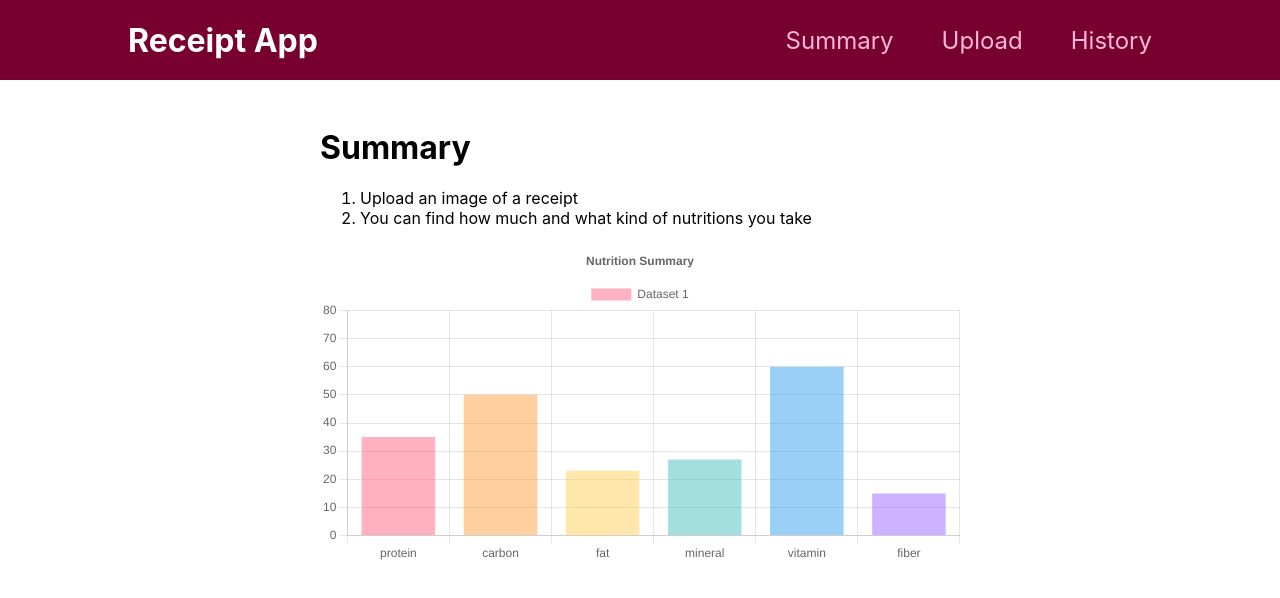
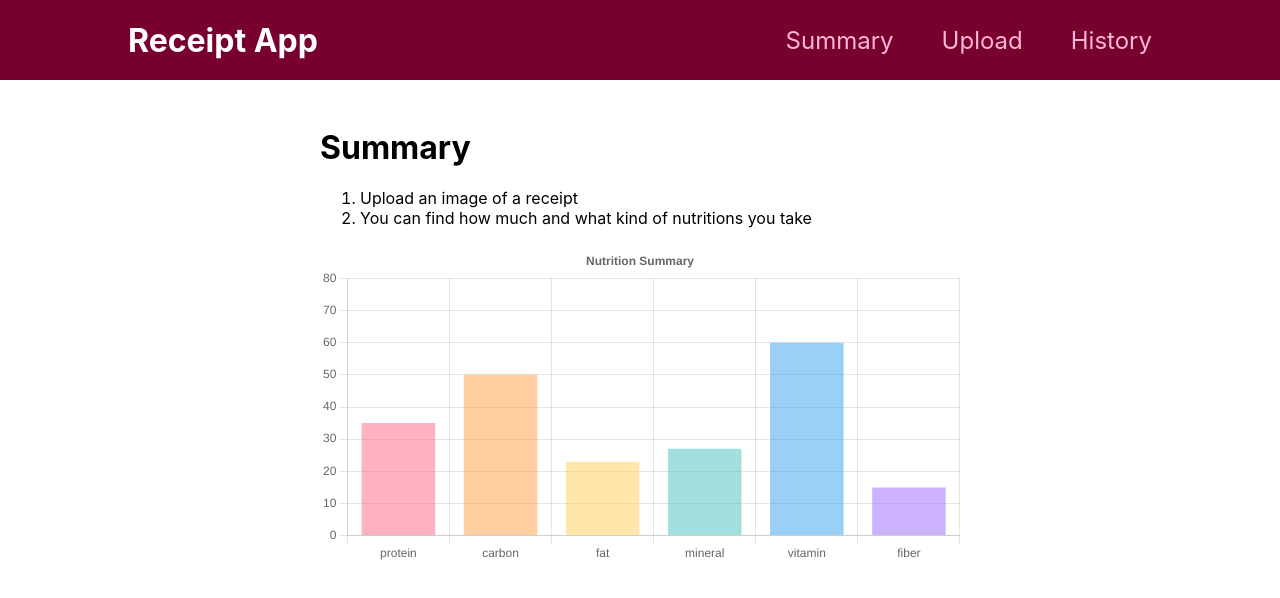
Before and after one commit to NT-marlowe/receipt-nutrient-management, a React (Create React App) app in the folder receipt-app/: page / in a window 1280 px wide. Shown: the top 598 px of the page. Built offline with nearby package versions, Linux system fonts and the light colour scheme.

Commit message:
chore: modify bar graph

```diff
--- a/receipt-app/src/components/nutrition/NutritionGraph.js
+++ b/receipt-app/src/components/nutrition/NutritionGraph.js
@@ -10,15 +10,6 @@ import {
 } from "chart.js";
 import { Bar } from "react-chartjs-2";
 
-const dummy_info = {
-  protein: 35,
-  carbon: 50,
-  fat: 23,
-  mineral: 27,
-  vitamin: 60,
-  fiber: 15,
-};
-
 ChartJS.register(
   CategoryScale,
   LinearScale,
@@ -28,11 +19,12 @@ ChartJS.register(
   Legend
 );
 
-export const options = {
+const options = {
   responsive: true,
   plugins: {
     legend: {
       position: "top",
+      display: false,
     },
     title: {
       display: true,
@@ -47,15 +39,14 @@ export const options = {
   },
 };
 
-const labels = Object.keys(dummy_info);
-
-export const data = {
+const NutritionGraph = (props) => {
+  const labels = Object.keys(props.data);
+  const data = {
     labels,
     datasets: [
       {
-      label: "Dataset 1",
-      // data: labels.map(() => faker.datatype.number({ min: 0, max: 1000 })),
-      data: labels.map((label) => dummy_info[label]),
+        label: "score",
+        data: labels.map((label) => props.data[label]),
         backgroundColor: [
           "rgba(255, 99, 132, 0.5)",
           "rgba(255, 159, 64, 0.5)",
@@ -76,6 +67,7 @@ export const data = {
     ],
   };
 
-export default function NutritionGraph() {
   return <Bar options={options} data={data} />;
-}
+};
+
+export default NutritionGraph;
--- a/receipt-app/src/pages/SummaryPage.js
+++ b/receipt-app/src/pages/SummaryPage.js
@@ -1,7 +1,18 @@
 import React from "react";
 import NutritionGraph from "../components/nutrition/NutritionGraph";
+import fetchNutritionSummary from "../components/nutrition/fetchNutritionSummary";
+
+const dummy_info = {
+  protein: 35,
+  carbon: 50,
+  fat: 23,
+  mineral: 27,
+  vitamin: 60,
+  fiber: 15,
+};
 
 const SummaryPage = () => {
+  // const newSummary = fetchNutritionSummary();
   return (
     <div>
       <h1>Summary</h1>
@@ -9,7 +20,8 @@ const SummaryPage = () => {
         <li>Upload an image of a receipt</li>
         <li>You can find how much and what kind of nutritions you take</li>
       </ol>
-      <NutritionGraph />
+      <NutritionGraph data={dummy_info} />
+      {/* <NutritionGraph data={newSummary} /> */}
     </div>
   );
 };
```
Lines whose indentation alone changed are shown as unchanged.
